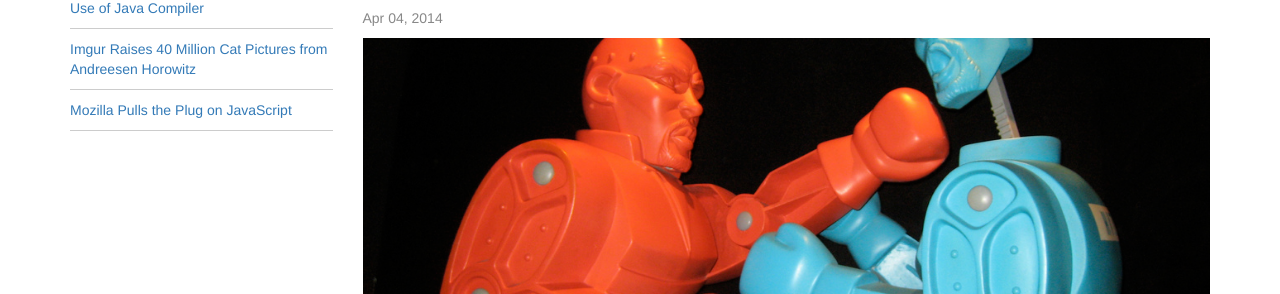
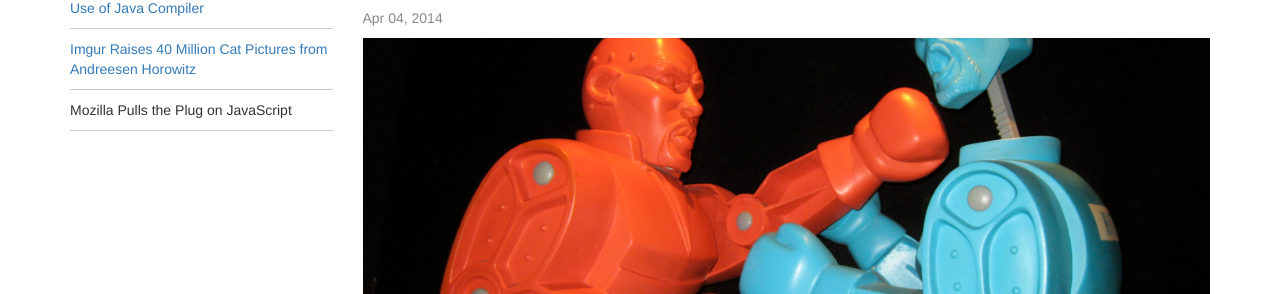
Before and after one commit to strong-code/sfbaybeat.github.io, a Jekyll site: the page built from _posts/2014-04-04-mozilla-pulls-plug-javascript.md, in a window 1280 px wide. Shown: the part 167-461 px from the top of the page. Built offline with Jekyll 4.4.1, drawn with Linux system fonts in a browser that asks for light colours; nearby versions of some CDN libraries.

Commit message:
don't linkify currenet article

```diff
--- a/_layouts/post.html
+++ b/_layouts/post.html
@@ -7,7 +7,13 @@ layout: default
         <ul class="recent-news">
             {% for post in site.posts limit: 10 %}
             <li>
-                <a href="{{ post.url }}">{{ post.title }}</a>
+                {% if post.url != page.url %}
+                    <a href="{{ post.url }}">
+                {% endif %}
+                {{ post.title }}
+                {% if post.url != page.url %}
+                    </a>
+                {% endif %}
             </li>
             {% endfor %}
         </ul>
```
